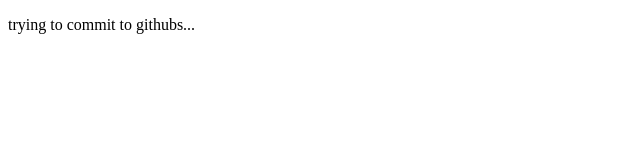
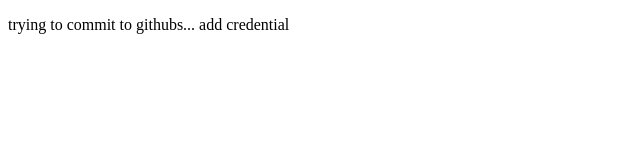
Before and after one commit to ZeldaNechama/test2, a plain HTML site: page main.html in a window 1280 px wide. Shown: the whole page, without its empty margins (0-640 px from the left). Drawn offline with Linux system fonts and the light colour scheme.

Commit message:
add text

```diff
--- a/main.html
+++ b/main.html
@@ -10,7 +10,7 @@
 
 <body>
     <p>
-        trying to commit to githubs...
+        trying to commit to githubs... add credential
     </p>
 
 </body>
```
